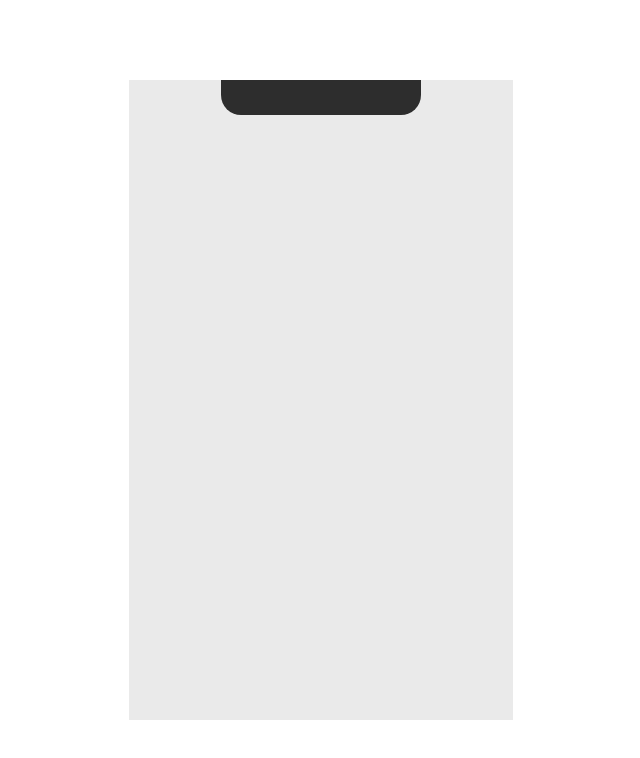
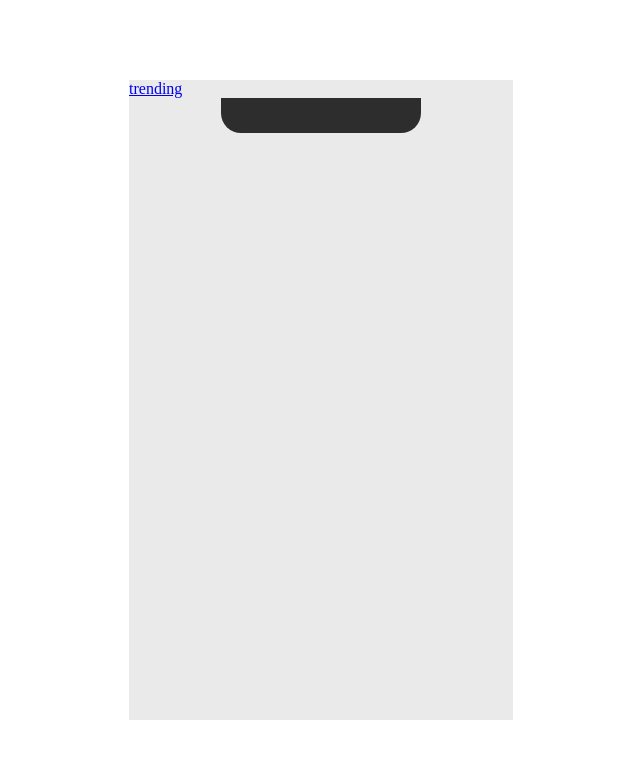
Before and after one commit to avinoamru/avinoamru.github.io, a plain HTML site: page index.html in a window 1280 px wide. Shown: the whole page, without its empty margins (319-959 px from the left). Drawn offline with nearby package versions, Linux system fonts and the light colour scheme.

Commit message:
reorginizing the files

```diff
--- a/index.html
+++ b/index.html
@@ -20,6 +20,8 @@
 
 
 <main class="content-center iphone-screen" >
+
+    <a href="./pages/trending.html">trending</a>
     <div class=" iphone-cam content-center"></div>
     <div class="main-content content-center gifRows"></div>
 </main>
```
